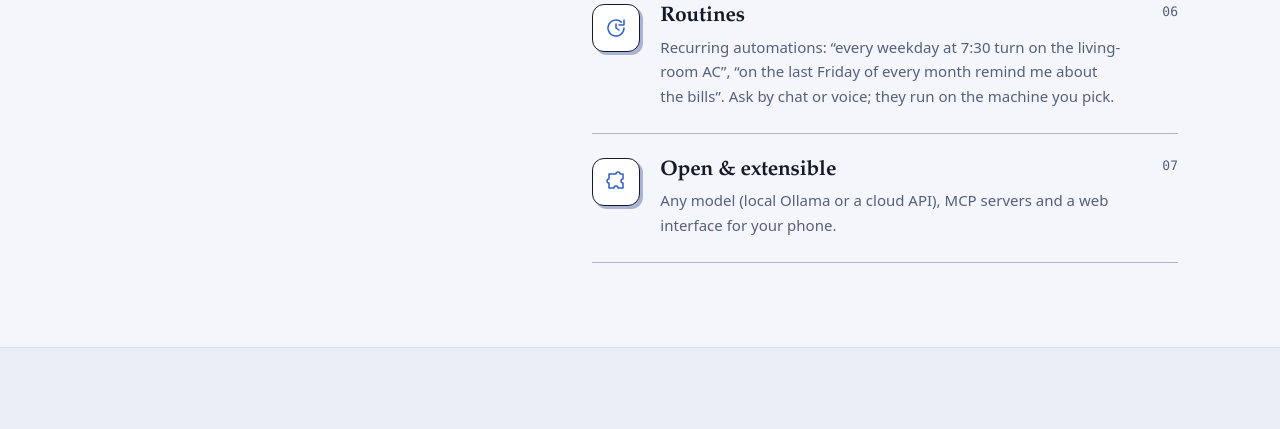
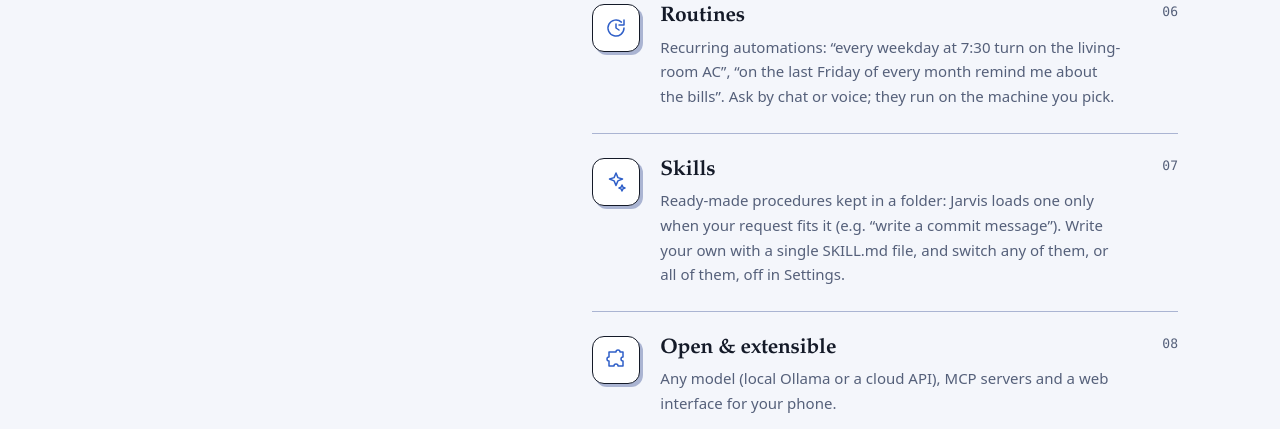
Before and after one commit to KriszKecskes/jarvis-site, a plain HTML site: page en/index.html in a window 1280 px wide. Shown: the part 2120-2549 px from the top of the page. Drawn offline with Linux system fonts and the light colour scheme; no server answers.

Commit message:
Funkciók: új pont a skillekről (magyar és angol)

```diff
--- a/en/index.html
+++ b/en/index.html
@@ -29,6 +29,7 @@
 <div class="card"><div class="ico"><svg class="gl" viewBox="0 0 24 24" aria-hidden="true"><path d="M4 11l8-7 8 7v9H4z"/><path d="M10 20v-6h4v6"/></svg></div><h3>Smart home</h3><p>TVs, air conditioners, switches, cameras and radios on your network – just a chat or voice command away!</p></div>
 <div class="card"><div class="ico"><svg class="gl" viewBox="0 0 24 24" aria-hidden="true"><rect x="2.5" y="4" width="13" height="9" rx="1.5"/><rect x="10.5" y="9" width="11" height="9" rx="1.5"/></svg></div><h3>More than one computer</h3><p>Pair your machines: tasks, projects, memory and conversations follow you between them, over encrypted connections.</p></div>
 <div class="card"><div class="ico"><svg class="gl" viewBox="0 0 24 24" aria-hidden="true"><path d="M20 12a8 8 0 1 1-2.6-5.9"/><path d="M20 4v5h-5M12 8v4l3 2"/></svg></div><h3>Routines</h3><p>Recurring automations: “every weekday at 7:30 turn on the living-room AC”, “on the last Friday of every month remind me about the bills”. Ask by chat or voice; they run on the machine you pick.</p></div>
+<div class="card"><div class="ico"><svg class="gl" viewBox="0 0 24 24" aria-hidden="true"><path d="M12 3l1.9 4.6L18.5 9l-4.6 1.9L12 15.5l-1.9-4.6L5.5 9l4.6-1.4z"/><path d="M18 15l.9 2.1L21 18l-2.1.9L18 21l-.9-2.1L15 18l2.1-.9z"/></svg></div><h3>Skills</h3><p>Ready-made procedures kept in a folder: Jarvis loads one only when your request fits it (e.g. “write a commit message”). Write your own with a single SKILL.md file, and switch any of them, or all of them, off in Settings.</p></div>
 <div class="card"><div class="ico"><svg class="gl" viewBox="0 0 24 24" aria-hidden="true"><path d="M9 4h3a2 2 0 1 1 4 0h3v5a2 2 0 1 0 0 4v5h-5a2 2 0 1 0-4 0H5v-5a2 2 0 1 1 0-4V4z"/></svg></div><h3>Open & extensible</h3><p>Any model (local Ollama or a cloud API), MCP servers and a web interface for your phone.</p></div>
   </div>
 </div></section>
```
Also changed, not shown: index.html (+1 -0 lines).
